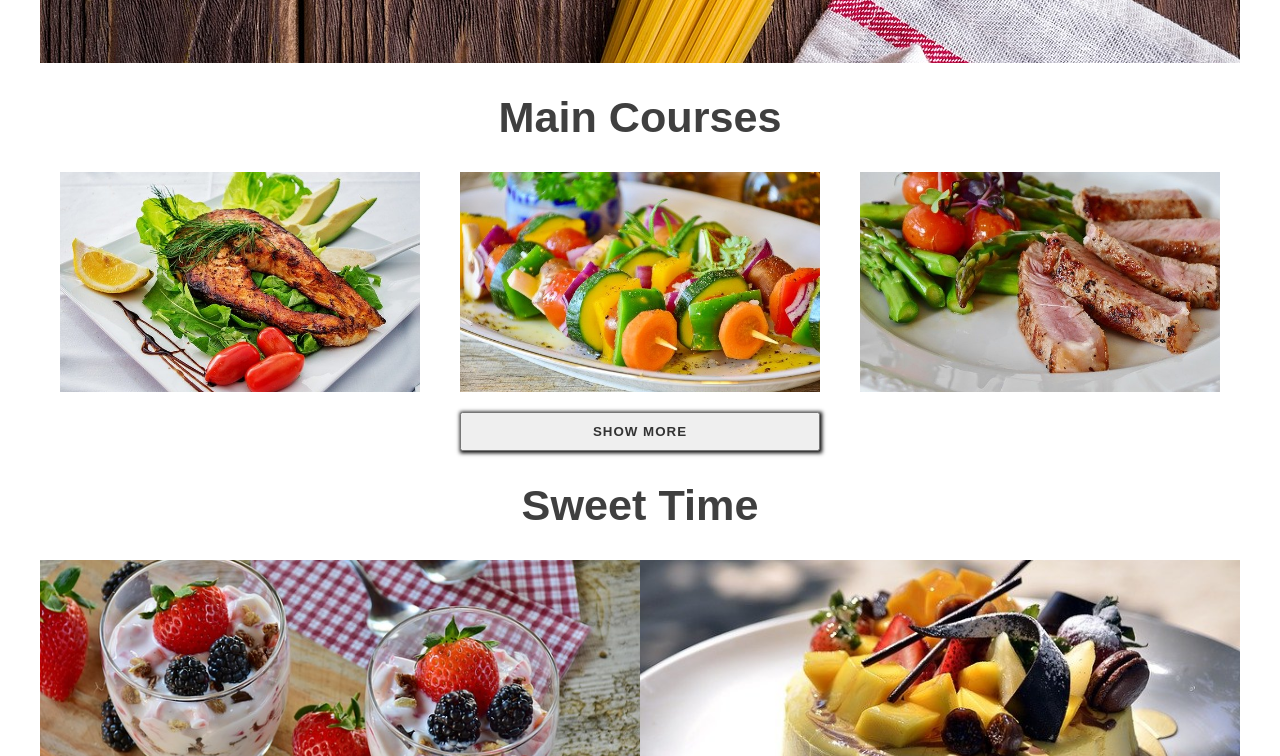
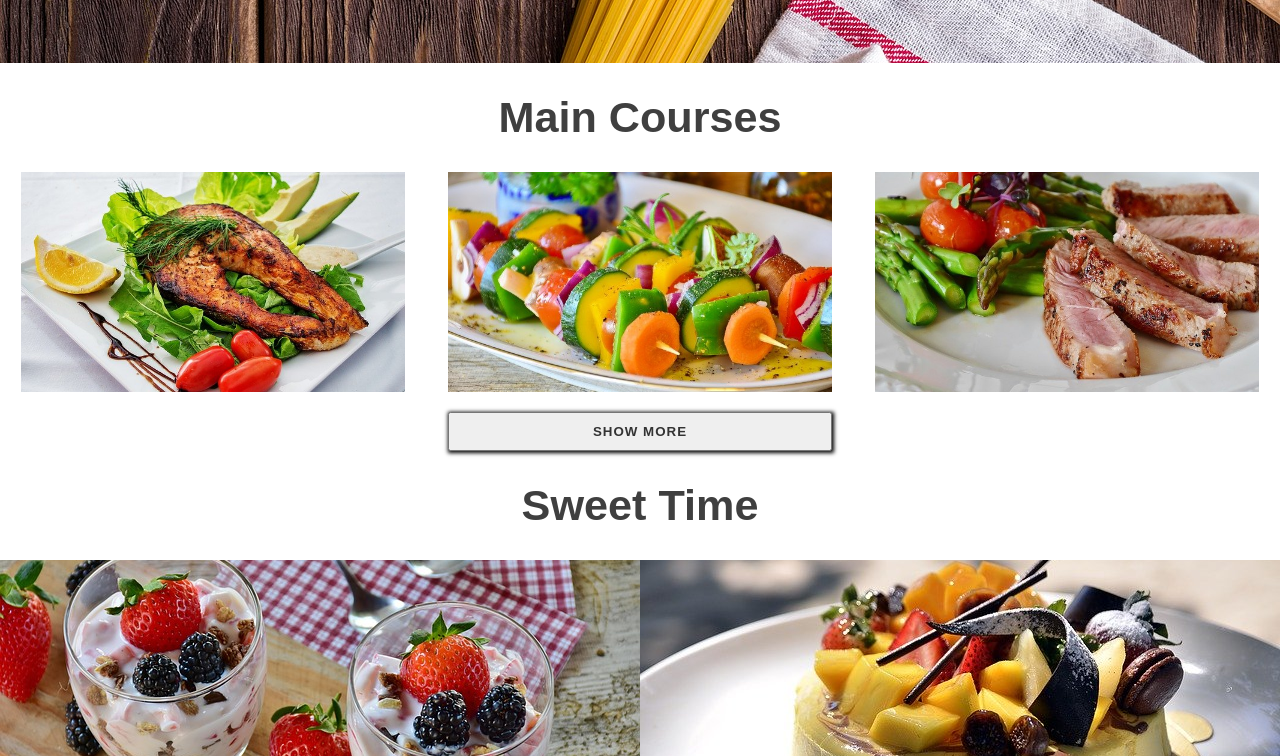
Before and after one commit to JoannaKilian/www-restaurant, a plain HTML site: page index.html in a window 1280 px wide. Shown: the part 657-1413 px from the top of the page. Drawn offline with Linux system fonts and the light colour scheme.

Commit message:
change size

```diff
--- a/style.css
+++ b/style.css
@@ -7,7 +7,7 @@ body, html {
     font-size: 24px;
 }
 div.wrap {
-    max-width: 1200px;
+    max-width: 2100px;
     margin: 0 auto;
 }
 
```
